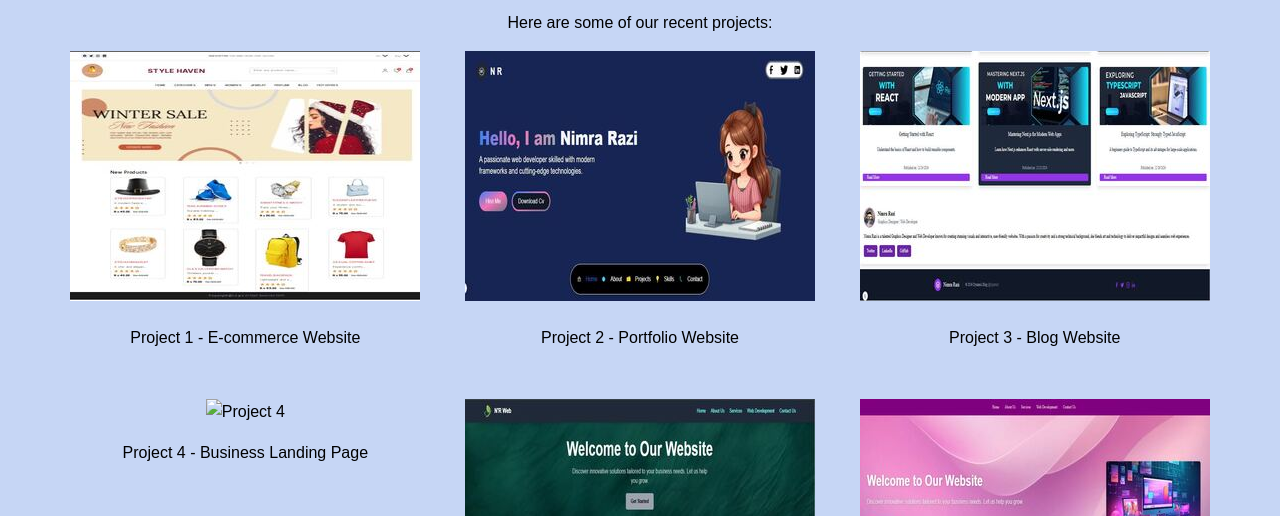
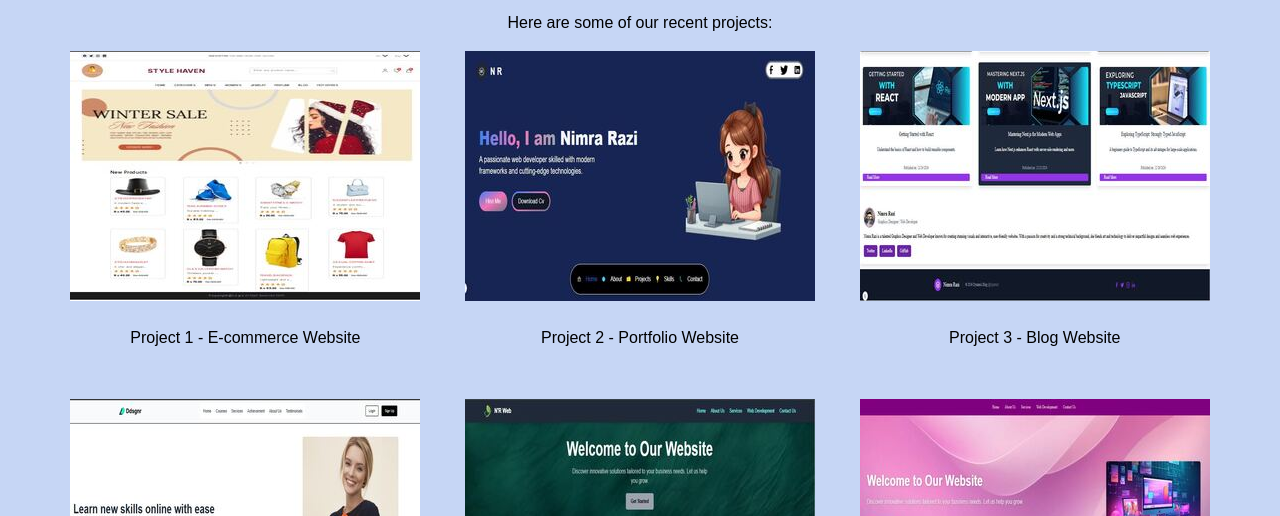
Before and after one commit to BinteRazi/Advanced-Web-Html, a plain HTML site: page portfolio.html in a window 1280 px wide. Shown: the part 284-800 px from the top of the page. Drawn offline with Linux system fonts and the light colour scheme.

Commit message:
Update portfolio.html

```diff
--- a/portfolio.html
+++ b/portfolio.html
@@ -40,7 +40,7 @@
                     <p>Project 3 - Blog Website</p>
                 </div>
                 <div class="portfolio-item">
-                    <img src="images/project-4.jpg" alt="Project 4">
+                    <img src="project-4.jpg" alt="Project 4">
                     <p>Project 4 - Business Landing Page</p>
                 </div>
                 <div class="portfolio-item">
```
